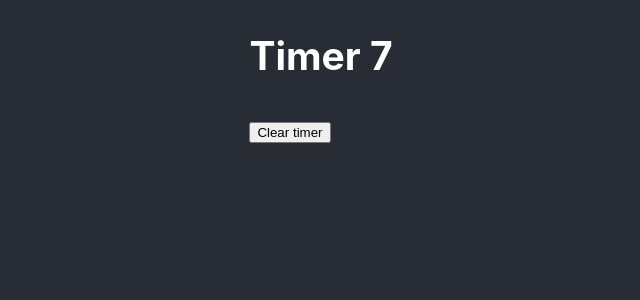
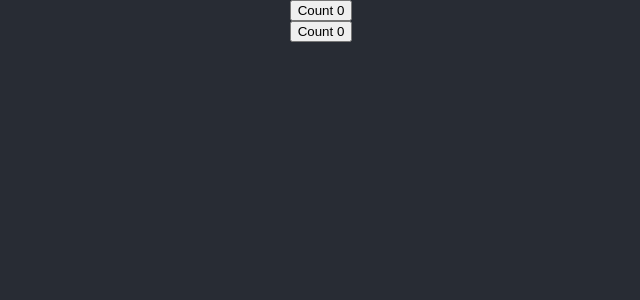
Before and after one commit to masoodhamza/first-app, a React (Create React App) app: page / in a window 1280 px wide. Shown: the top 300 px of the page, without its empty margins (319-959 px from the left). Built offline with nearby package versions, Linux system fonts and the light colour scheme.

Commit message:
title update custom hook

```diff
--- a/src/App.js
+++ b/src/App.js
@@ -1,12 +1,12 @@
 import "./App.css";
-import FocusInput from "./components/FocusInput";
-import HookTimer from "./components/HookTimer";
+import DocTitleOne from "./components/DocTitleOne";
+import DocTitleTwo from "./components/DocTitleTwo";
 
 const App = () => {
   return (
     <div className="App">
-      {/* <FocusInput /> */}
-      <HookTimer />
+      <DocTitleOne />
+      <DocTitleTwo />
     </div>
   );
 };
--- /dev/null
+++ b/src/components/DocTitleOne.js
@@ -0,0 +1,16 @@
+import React, { useState } from "react";
+import useDocumentTitle from "../hooks/useDocumentTitle";
+
+const DocTitleOne = () => {
+  const [count, setCount] = useState(0);
+
+  useDocumentTitle(count);
+
+  return (
+    <>
+      <button onClick={() => setCount(count + 1)}>Count {count}</button>
+    </>
+  );
+};
+
+export default DocTitleOne;
--- /dev/null
+++ b/src/components/DocTitleTwo.js
@@ -0,0 +1,16 @@
+import React, { useState } from "react";
+import useDocumentTitle from "../hooks/useDocumentTitle";
+
+const DocTitleTwo = () => {
+  const [count, setCount] = useState(0);
+
+  useDocumentTitle(count);
+
+  return (
+    <>
+      <button onClick={() => setCount(count + 1)}>Count {count}</button>
+    </>
+  );
+};
+
+export default DocTitleTwo;
--- a/src/components/FocusInput.js
+++ /dev/null
@@ -1,18 +0,0 @@
-import React, { useEffect, useRef } from "react";
-
-const FocusInput = () => {
-  const inputRef = useRef(null);
-
-  useEffect(() => {
-    // focus the input element
-    inputRef.current.focus();
-  }, []);
-
-  return (
-    <>
-      <input type="text" ref={inputRef} />
-    </>
-  );
-};
-
-export default FocusInput;
--- a/src/components/HookTimer.js
+++ /dev/null
@@ -1,27 +0,0 @@
-import React, { useEffect, useRef, useState } from "react";
-
-const HookTimer = () => {
-  const [timer, setTimer] = useState(0);
-  const intervalRef = useRef();
-
-  useEffect(() => {
-    intervalRef.current = setInterval(() => {
-      setTimer((prevTimer) => prevTimer + 1);
-    }, 1000);
-
-    return () => {
-      clearInterval(intervalRef.current);
-    };
-  }, []);
-
-  return (
-    <div>
-      <h2>Timer {timer}</h2>
-      <button onClick={() => clearInterval(intervalRef.current)}>
-        Clear timer
-      </button>
-    </div>
-  );
-};
-
-export default HookTimer;
--- /dev/null
+++ b/src/hooks/useDocumentTitle.js
@@ -0,0 +1,9 @@
+import { useEffect } from "react";
+
+const useDocumentTitle = (count) => {
+  useEffect(() => {
+    document.title = `Count ${count}`;
+  }, [count]);
+};
+
+export default useDocumentTitle;
```
